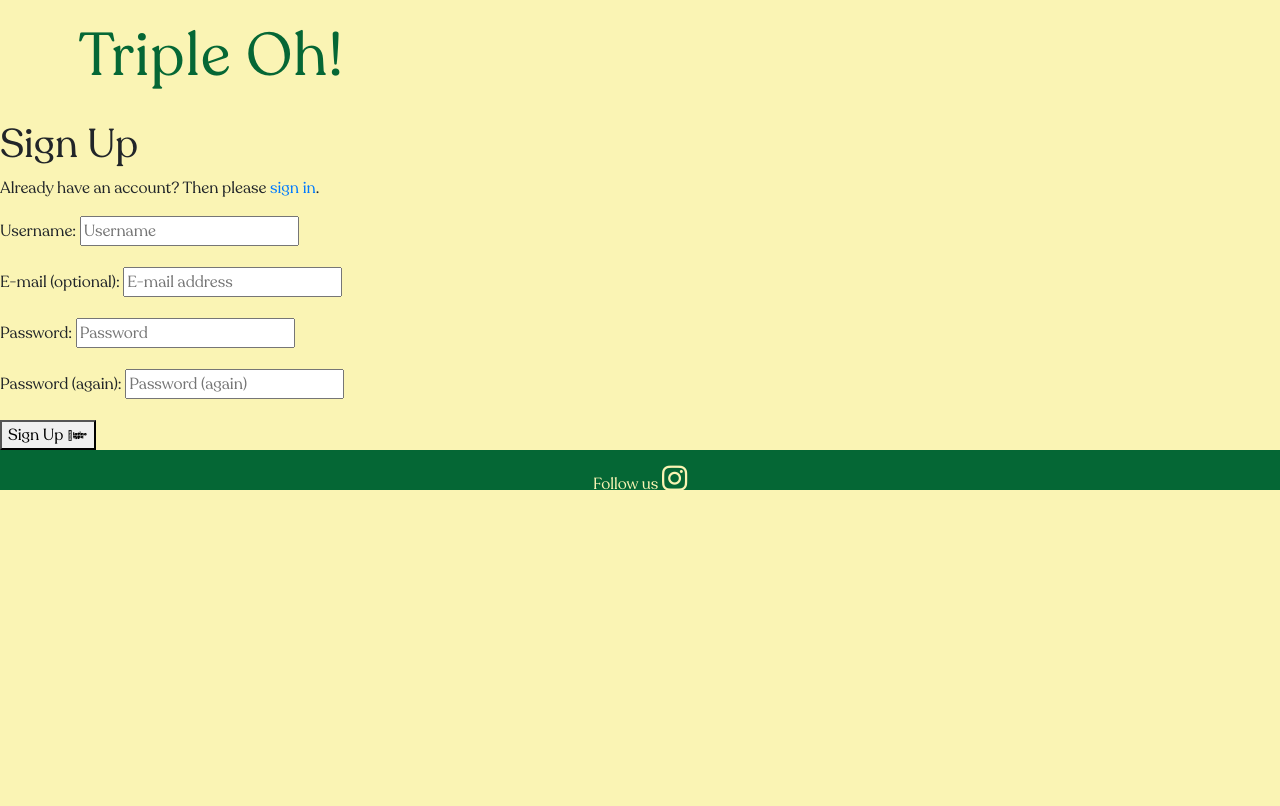
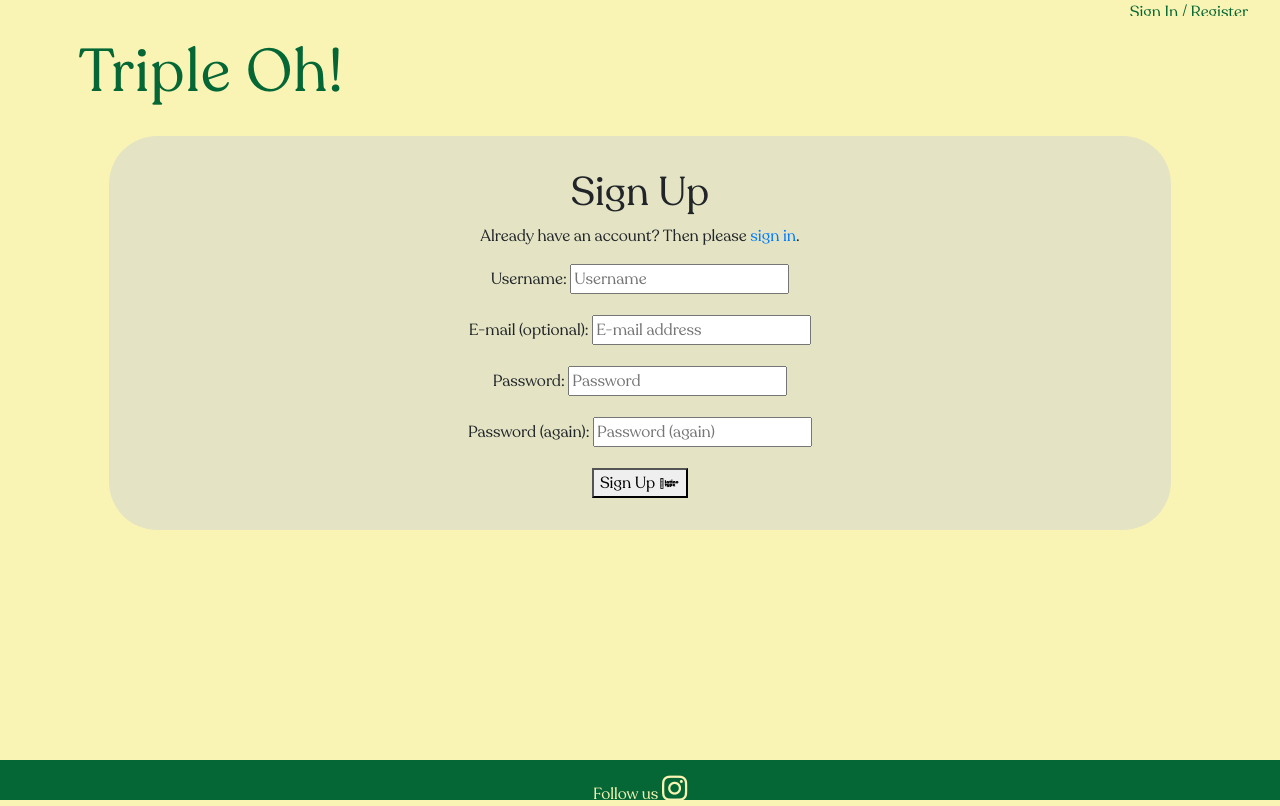
Before and after one commit to Code-Institute-Submissions/fabianlien-OOO-IceCream_AugResub, a Django app: page /accounts/signup/ in a window 1280 px wide. Before the commit the page ends 490 px from the top, so only its background shows below. Run offline with Django 3.2, Linux system fonts and the light colour scheme; some libraries are stand-ins or nearby versions.

Commit message:
style auth pages

```diff
--- a/static/css/style.css
+++ b/static/css/style.css
@@ -1,4 +1,4 @@
-/* Fonts */
+/* Fonts & global */
 
 @font-face {
     font-family: Recoleta;
@@ -8,16 +8,38 @@
 body {
     font-family: Recoleta, sans-serif;
     background-color: rgb(250 244 180);
+    text-align: center;
 }
 
 h3 {
     padding-bottom: 1em;
 }
 
+.main-container {
+    min-height: 78vh;
+}
+
+.auth-card {
+    padding: 2em;
+    background-color: rgb(228, 228, 196);
+    border-radius: 3em;
+}
+
 /* Navbar */
 
 #signup-login-logout {
     margin-top: 0;
+}
+
+.user-status {
+    width:100%;
+    text-align: right;
+    padding-right: 2em;
+    height: 2vh;
+}
+
+.user-status a {
+    color:rgb(5 103 53);
 }
 
 body::-webkit-scrollbar {
@@ -128,7 +150,7 @@ nav .active a {
 /* Index page */
 
 .slide-container {
-    height: 80vh;
+    height: 78vh;
     width: 100%;
     margin: 0;
     background: url("../images/triple-oh-banner.png") no-repeat;
--- a/templates/account/signup.html
+++ b/templates/account/signup.html
@@ -5,9 +5,13 @@
 {% block head_title %}{% trans "Signup" %}{% endblock %}
 
 {% block main_content %}
+<div class="row main-container">
+  <div class="col-10 offset-1">
+    <div class="auth-card">
       <h1>{% trans "Sign Up" %}</h1>
 
-<p>{% blocktrans %}Already have an account? Then please <a href="{{ login_url }}">sign in</a>.{% endblocktrans %}</p>
+      <p>{% blocktrans %}Already have an account? Then please <a href="{{ login_url }}">sign in</a>.{% endblocktrans %}
+      </p>
 
       <form class="signup" id="signup_form" method="post" action="{% url 'account_signup' %}">
         {% csrf_token %}
@@ -18,4 +22,7 @@
         <button type="submit">{% trans "Sign Up" %} &raquo;</button>
       </form>
 
+    </div>
+  </div>
+</div>
 {% endblock %}
--- a/templates/base.html
+++ b/templates/base.html
@@ -18,15 +18,21 @@
 <body>
 
     <header>
+        {% if user.is_authenticated %}
+        <div class="user-status">
+            <p>Signed in as {{ user }}.
+                <a href="{% url 'account_logout' %}">Sign Out</a>
+            </p>
+        </div>
+        {% else %}
+        <div class="user-status">
+                <a href="{% url 'account_login' %}">Sign In / Register</a>
+        </div>
+        {% endif %}
         <nav class="navbar navbar-light">
             <a class="navbar-brand" href="{% url 'home' %}">
                 <h1>Triple Oh!</h1>
             </a>
-            {% if user.is_authenticated %}
-            <div class="user-status">
-                <p>Signed in as {{ user }}.</p>
-            </div>
-            {% endif %}
             {% block nav_content %}
             {% endblock %}
         </nav>
```
Also changed, not shown: templates/account/login.html (+8 -1 lines), templates/account/logout.html (+7 -2 lines). Lines whose indentation alone changed are shown as unchanged.
